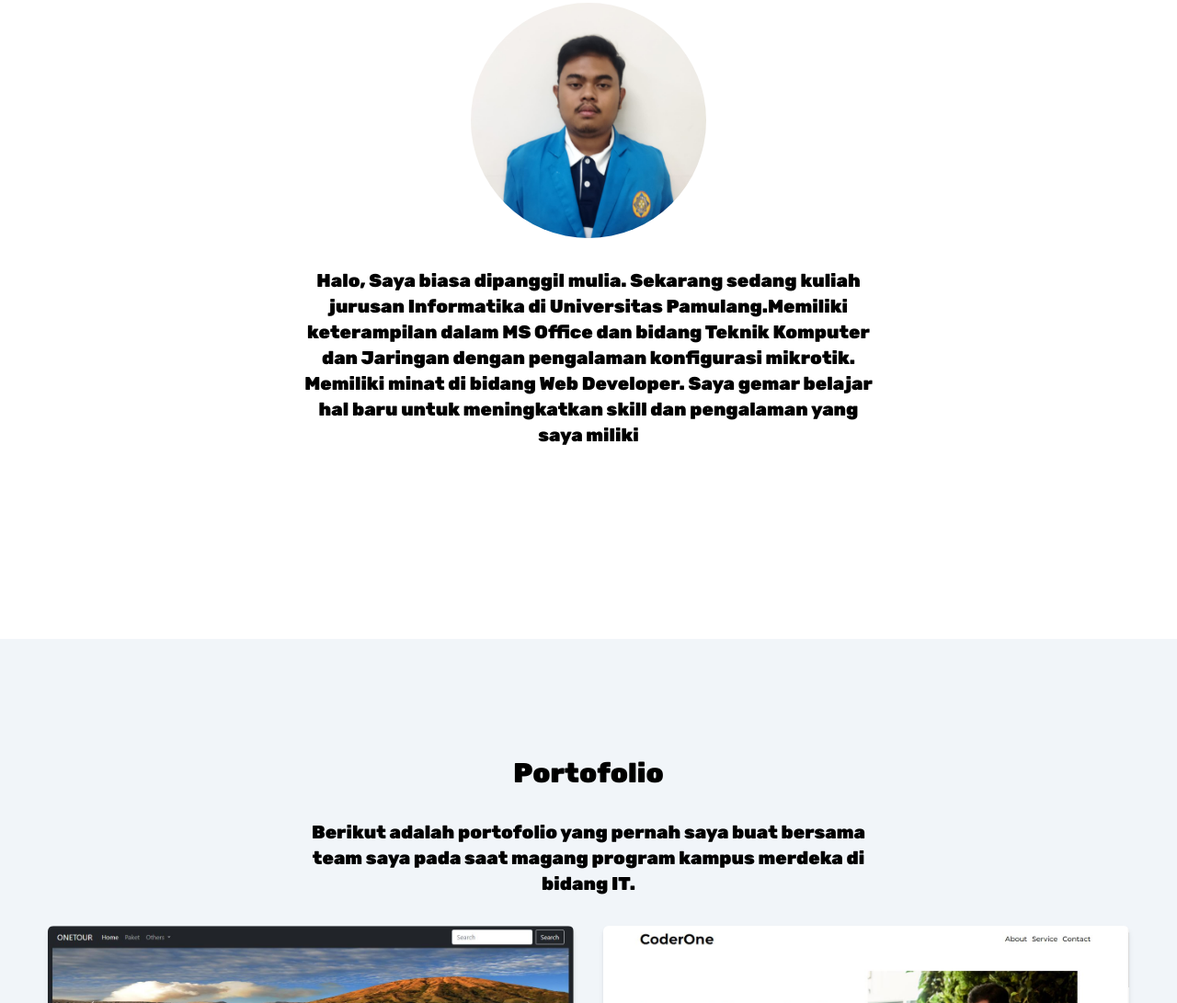
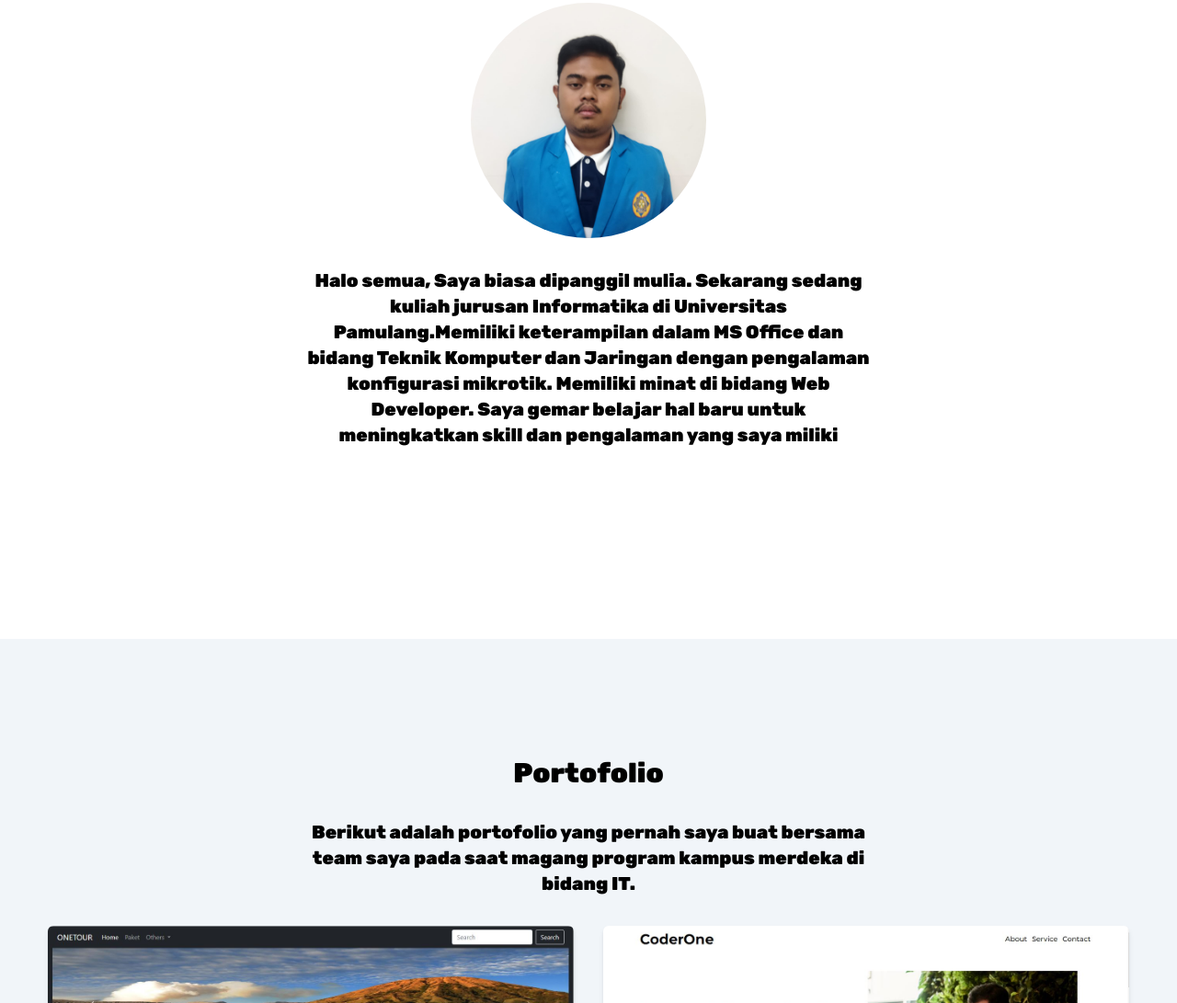
Before and after one commit to mulia13/mulia13.github.io, a plain HTML site: page index.html in a window 1280 px wide. Shown: the part 1113-2204 px from the top of the page at 92% size. Drawn offline with nearby package versions, Linux system fonts and the light colour scheme.

Commit message:
baru lagi

```diff
--- a/index.html
+++ b/index.html
@@ -39,7 +39,7 @@
 
                 </div>
                 <p class="text-xl font-normal text-center my-4 w-2/4">
-                    Halo, Saya biasa dipanggil mulia. Sekarang sedang kuliah jurusan Informatika di Universitas
+                    Halo semua, Saya biasa dipanggil mulia. Sekarang sedang kuliah jurusan Informatika di Universitas
                     Pamulang.Memiliki keterampilan dalam MS Office dan bidang Teknik Komputer dan Jaringan dengan
                     pengalaman konfigurasi mikrotik. Memiliki minat di
                     bidang Web Developer. Saya gemar belajar hal baru untuk meningkatkan skill dan pengalaman yang saya
```
